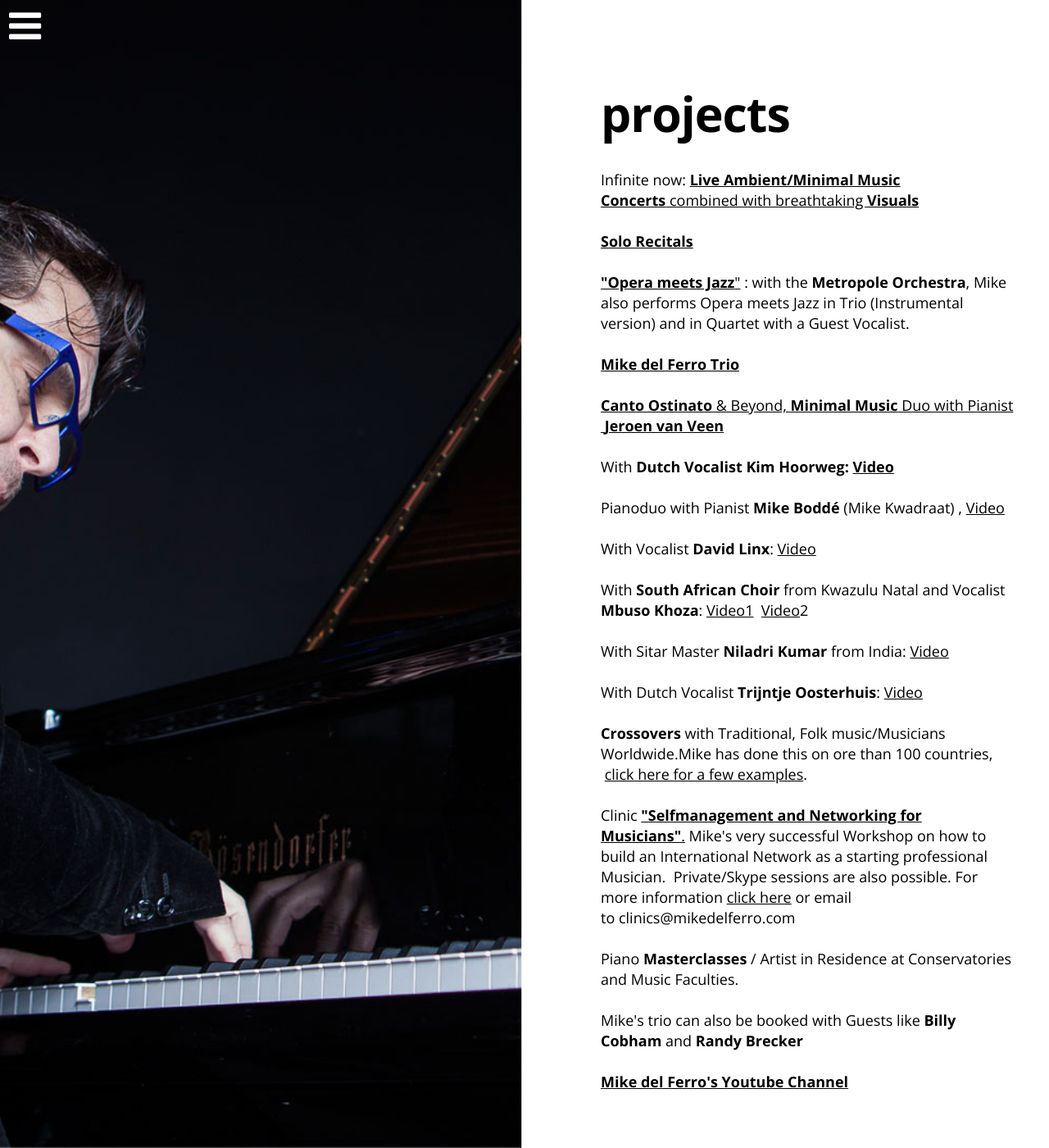
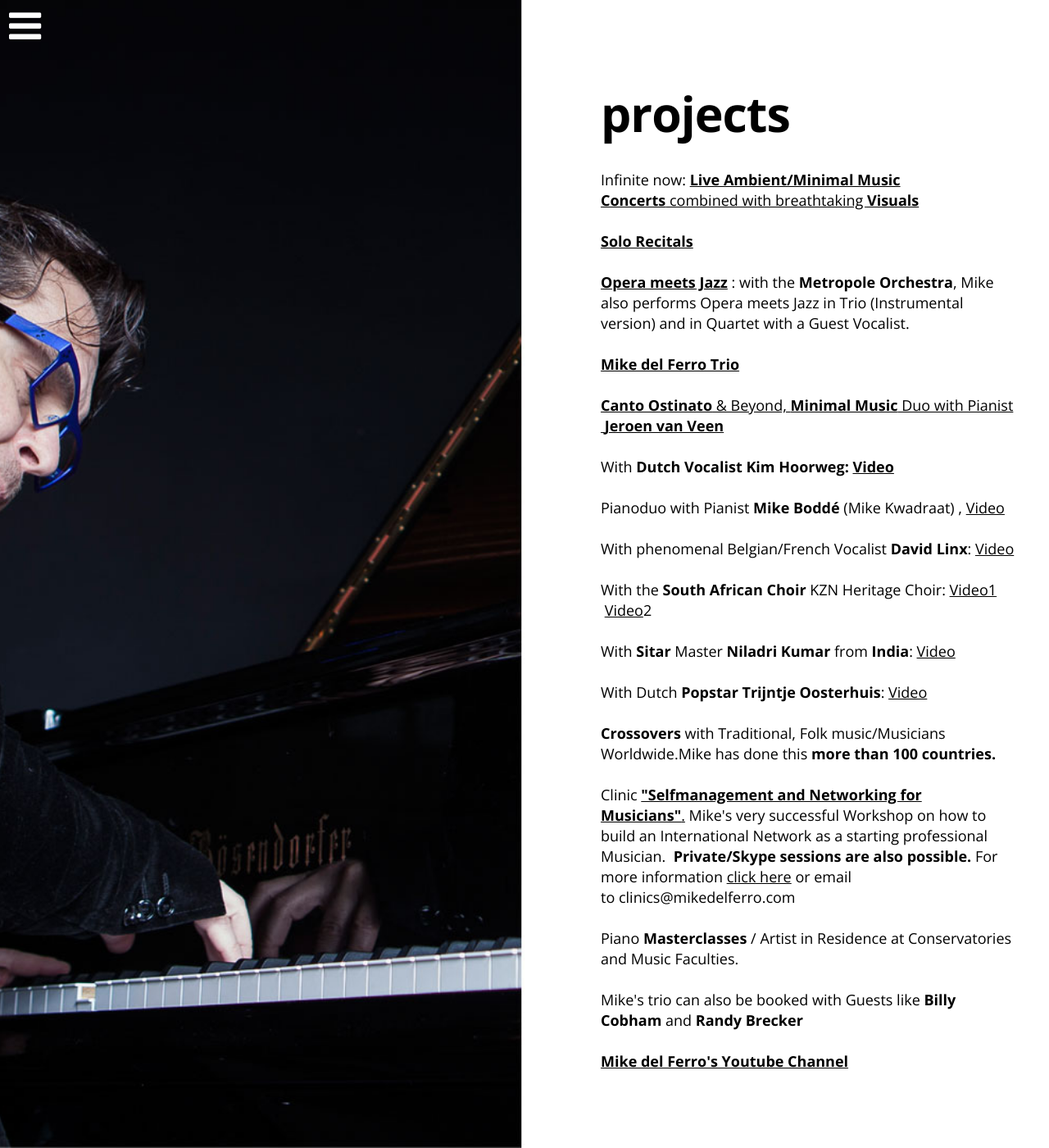
Before and after one commit to mikedelferro/website, a Jekyll site: the page projects.html, which Jekyll copies as it is, in a window 1280 px wide and 1400 px high. Shown: the whole window at 82% size. Built offline with Jekyll 4.4.1, drawn with Linux system fonts in a browser that asks for light colours; nearby versions of some CDN libraries.

Commit message:
Updated 'projects.html' via CloudCannon

```diff
--- a/projects.html
+++ b/projects.html
@@ -612,26 +612,26 @@ $(document).ready(function() {
     <p>&nbsp;</p>
     <p><a href="https://www.youtube.com/playlist?list=PLjPyJwrq8dYBCESGn7t8GRnXx7WLMfR8T"><strong>Solo Recitals</strong></a></p>
     <p>&nbsp;</p>
-    <p><a href="https://www.youtube.com/playlist?list=PLjPyJwrq8dYDDkKVxUAVZueoPNW-Ne6jI&amp;disable_polymer=true"><strong>"Opera meets Jazz</strong>"</a> : with the <strong>Metropole Orchestra</strong>, Mike also performs Opera meets Jazz in Trio (Instrumental version) and in Quartet with a Guest Vocalist.</p>
+    <p><a href="https://www.youtube.com/playlist?list=PLjPyJwrq8dYDDkKVxUAVZueoPNW-Ne6jI&amp;disable_polymer=true"><strong>Opera meets Jazz</strong></a>&nbsp;: with the <strong>Metropole Orchestra</strong>, Mike also performs Opera meets Jazz in Trio (Instrumental version) and in Quartet with a Guest Vocalist.</p>
     <p>&nbsp;</p>
     <p><a href="https://www.youtube.com/playlist?list=PLjPyJwrq8dYAvnplXW8VPm0xEpjq1KXvT"><strong>Mike del Ferro Trio</strong></a></p>
     <p><a href="https://www.youtube.com/playlist?list=PLjPyJwrq8dYAvnplXW8VPm0xEpjq1KXvT"><strong></strong></a><br /><a href="https://www.youtube.com/watch?v=cGmdooKGk7g&amp;list=PLjPyJwrq8dYCW9I4SY_50MViwgUqJOKJ7"><strong>Canto Ostinato</strong> &amp; Beyond, <strong>Minimal Music</strong> Duo with Pianist &nbsp;<strong>Jeroen van Veen</strong></a></p>
     <p>&nbsp;</p>
-    <p>With <strong>Dutch Vocalist Kim Hoorweg: <a data-cms-editor-link-style="undefined" target="_blank" class="external" href="https://watchlivejazz.tv/mike-del-ferro-kim-hoorweg-live-vanuit-splendor/?utm_source=spledor&amp;utm_medium=website&amp;utm_campaign=mike_en_kim&amp;utm_content=rechtstreekse_link">Video</a></strong></p>
+    <p>With&nbsp;<strong>Dutch Vocalist Kim Hoorweg: <a data-cms-editor-link-style="undefined" target="_blank" class="external" href="https://watchlivejazz.tv/mike-del-ferro-kim-hoorweg-live-vanuit-splendor/?utm_source=spledor&amp;utm_medium=website&amp;utm_campaign=mike_en_kim&amp;utm_content=rechtstreekse_link">Video</a></strong></p>
     <p>&nbsp;</p>
     <p>Pianoduo with Pianist <strong>Mike Bodd&eacute;</strong> (Mike Kwadraat) , <a data-cms-editor-link-style="undefined" target="_blank" class="external" href="https://www.youtube.com/watch?v=i8iRLsRZWHQ">Video</a></p>
     <p>&nbsp;</p>
-    <p>With Vocalist <strong>David Linx</strong>: <a data-cms-editor-link-style="undefined" target="_blank" class="external" href="https://www.youtube.com/watch?v=FWiabGuS08Q">Video</a></p>
+    <p>With phenomenal Belgian/French Vocalist <strong>David Linx</strong>: <a data-cms-editor-link-style="undefined" target="_blank" class="external" href="https://www.youtube.com/watch?v=FWiabGuS08Q">Video</a></p>
     <p>&nbsp;</p>
-    <p>With <strong>South African Choir</strong> from Kwazulu Natal and Vocalist <strong>Mbuso Khoza</strong>: <a data-cms-editor-link-style="undefined" target="_blank" class="external" href="https://www.youtube.com/watch?v=cM3ZvZaVirQ">Video1</a> &nbsp;<a data-cms-editor-link-style="undefined" target="_blank" class="external" href="https://www.youtube.com/watch?v=tMLZIDlVKYw">Video</a>2</p>
+    <p>With the&nbsp;<strong>South African Choir</strong> KZN Heritage Choir:&nbsp;<a data-cms-editor-link-style="undefined" target="_blank" class="external" href="https://www.youtube.com/watch?v=cM3ZvZaVirQ">Video1</a> &nbsp;<a data-cms-editor-link-style="undefined" target="_blank" class="external" href="https://www.youtube.com/watch?v=tMLZIDlVKYw">Video</a>2</p>
     <p>&nbsp;</p>
-    <p>With Sitar Master <strong>Niladri Kumar</strong> from India: <a data-cms-editor-link-style="undefined" target="_blank" class="external" href="https://www.youtube.com/watch?v=oqWc-HELd3U">Video</a></p>
+    <p>With <strong>Sitar</strong> Master <strong>Niladri Kumar</strong> from <strong>India</strong>: <a data-cms-editor-link-style="undefined" target="_blank" class="external" href="https://www.youtube.com/watch?v=oqWc-HELd3U">Video</a></p>
     <p>&nbsp;</p>
-    <p>With Dutch Vocalist <strong>Trijntje Oosterhuis</strong>: <a data-cms-editor-link-style="undefined" target="_blank" class="external" href="https://watchlivejazz.tv/mike-del-ferro-trijntje-oosterhuis-live-vanuit-splendor/?utm_source=splendor&amp;utm_medium=website&amp;utm_campaign=mike_en_trijntje&amp;utm_content=heel_concert">Video</a></p>
+    <p>With Dutch <strong>Popstar</strong>&nbsp;<strong>Trijntje Oosterhuis</strong>: <a data-cms-editor-link-style="undefined" target="_blank" class="external" href="https://watchlivejazz.tv/mike-del-ferro-trijntje-oosterhuis-live-vanuit-splendor/?utm_source=splendor&amp;utm_medium=website&amp;utm_campaign=mike_en_trijntje&amp;utm_content=heel_concert">Video</a></p>
     <p>&nbsp;</p>
-    <p><strong>Crossovers</strong> with Traditional, Folk music/Musicians Worldwide.Mike has done this on ore than 100 countries, &nbsp;<a data-cms-editor-link-style="undefined" target="_blank" class="external" href="https://buff.ly/2HeBOYA ">click here for a few examples</a>.</p>
+    <p><strong>Crossovers</strong> with Traditional, Folk music/Musicians Worldwide.Mike has done this <strong>more than 100 countries.</strong></p>
     <p>&nbsp;</p>
-    <p>Clinic&nbsp;<a target="_blank" title="Link: http://www.mikedelferro.com/education.html" class="external" href="https://www.youtube.com/watch?v=wp2Vo7wZKuY&amp;t=3s"><strong>"Selfmanagement and Networking for Musicians"</strong>.</a>&nbsp;Mike's very successful Workshop on how to build an International Network as a starting professional Musician.&nbsp; Private/Skype sessions are also possible. For more information&nbsp;<a target="_blank" class="external" href="http://www.mikedelferro.com/education.html">click here</a>&nbsp;or email to&nbsp;<a title="Link: null">clinics@mikedelferro.com</a></p>
+    <p>Clinic&nbsp;<a target="_blank" title="Link: http://www.mikedelferro.com/education.html" class="external" href="https://www.youtube.com/watch?v=wp2Vo7wZKuY&amp;t=3s"><strong>"Selfmanagement and Networking for Musicians"</strong>.</a>&nbsp;Mike's very successful Workshop on how to build an International Network as a starting professional Musician.&nbsp; <strong>Private/Skype sessions are also possible.</strong> For more information&nbsp;<a target="_blank" class="external" href="http://www.mikedelferro.com/education.html">click here</a>&nbsp;or email to&nbsp;<a title="Link: null">clinics@mikedelferro.com</a></p>
     <p>&nbsp;</p>
     <p>Piano <strong>Masterclasses</strong> / Artist in Residence at Conservatories and Music Faculties.</p>
     <p>&nbsp;</p>
```
